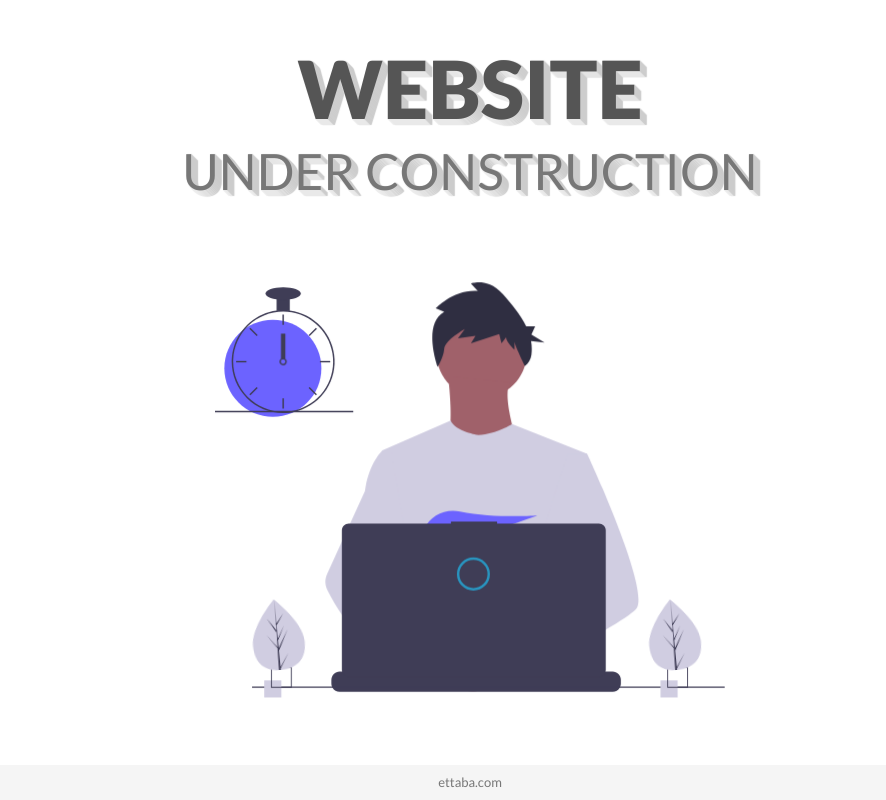
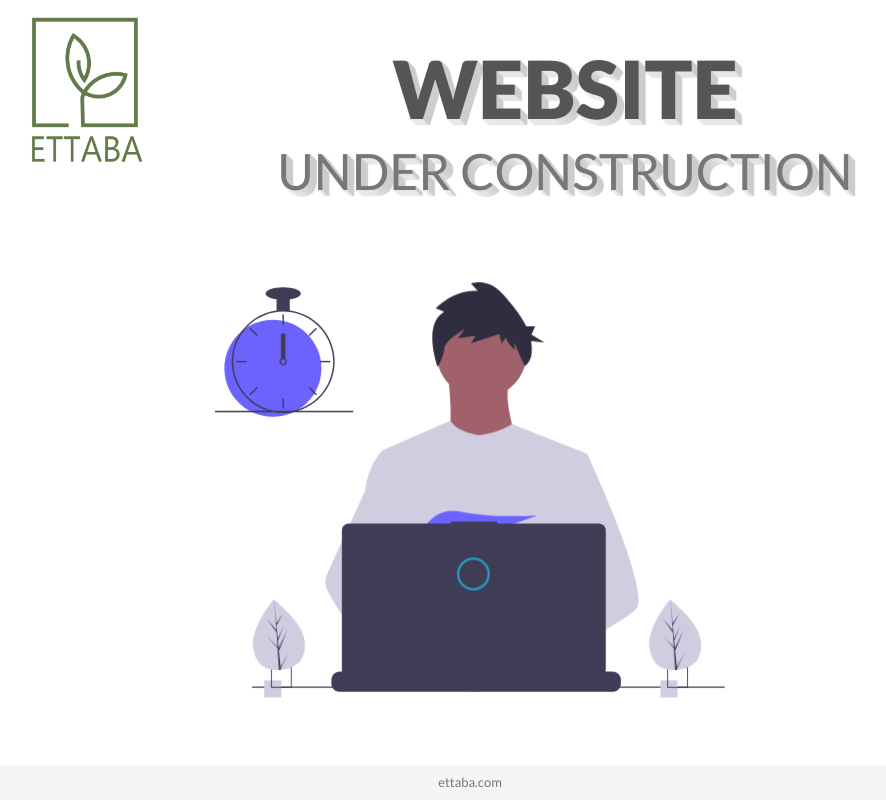
Before and after one commit to oussama-chaabouni/test2, a plain HTML site: page index.html in a window 1280 px wide. Shown: the whole page, without its empty margins (170-1056 px from the left). Drawn offline with nearby package versions, Linux system fonts and the light colour scheme.

Commit message:
Update index.html

```diff
--- a/index.html
+++ b/index.html
@@ -25,13 +25,16 @@
     <title>Document</title>
   </head>
   <body>
-    <div class="container">
-      <div class="row justify-content-center">
-        <div class="col-md-10 main-title">
-          <h1>Website</h1>
-          <h2>under construction</h2>
-        </div>
+  <div class="container">
+    <div class="row justify-content-center">
+      <div class="col-md-2">
+        <img src="ettaba.png" alt="Image" class="img-fluid">
       </div>
+      <div class="col-md-8 main-title">
+        <h1>Website</h1>
+        <h2>under construction</h2>
+      </div>
+    </div>
       <div class="row align-items-center">
         <div class="col-sm-10 col-md-6 col-lg-6 svg-img p-5">
           <svg
```
